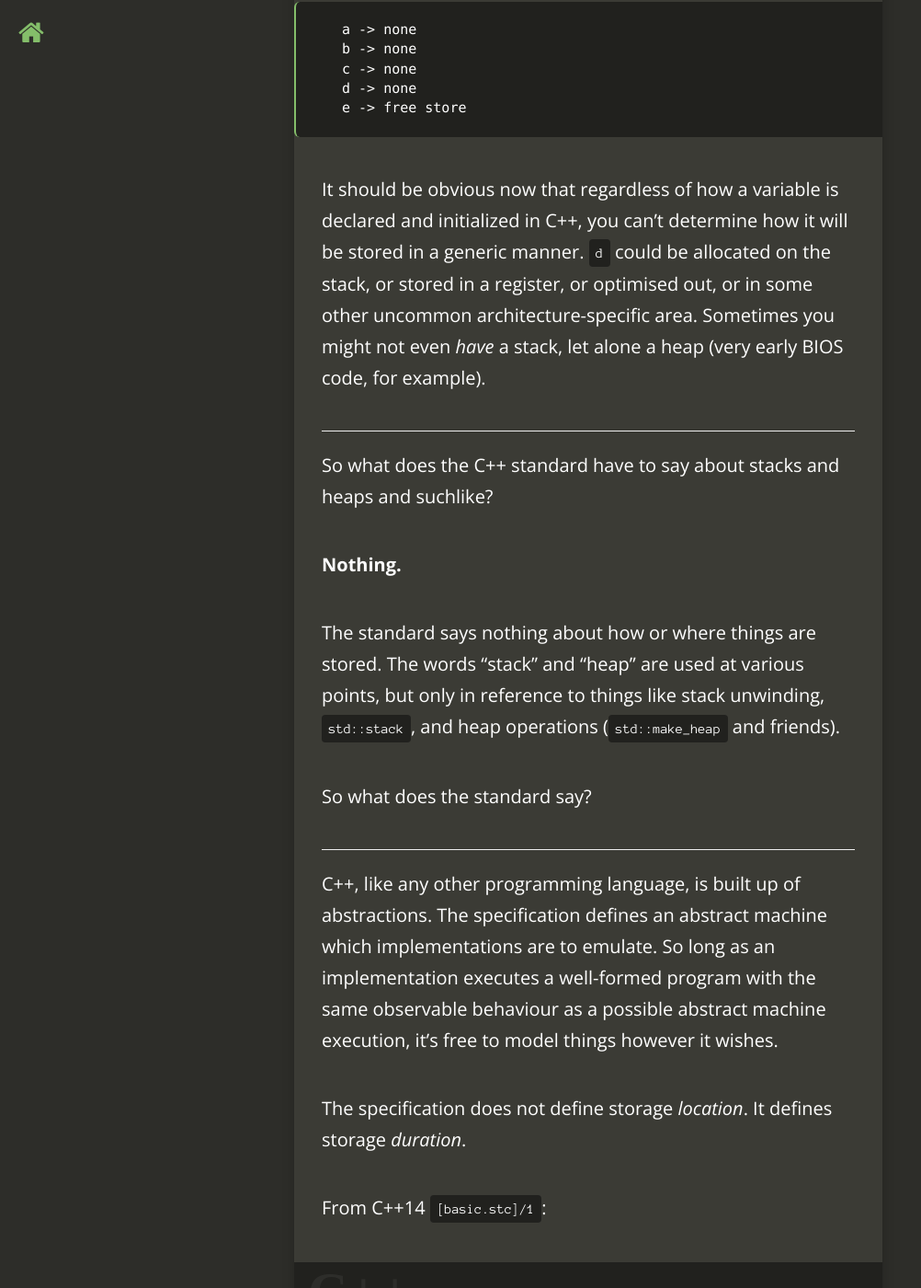
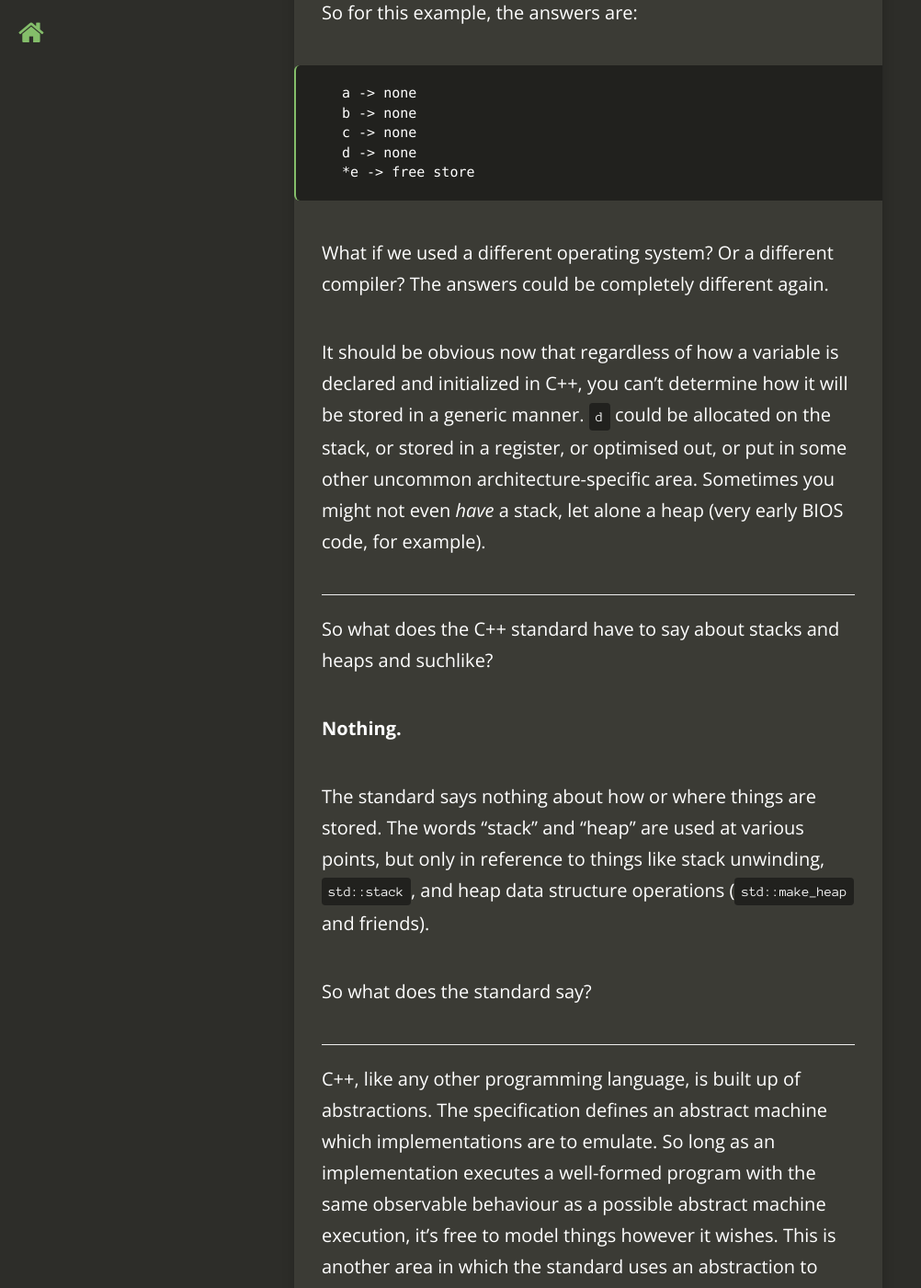
Before and after one commit to TartanLlama/tartanllama.github.io, a Jekyll site: the page built from _posts/2016-06-22-stack-and-heap.md, in a window 1280 px wide and 1400 px high, scrolled down 4825 px. Shown: the whole window at 92% size, without its empty margins (0-1002 px from the left). Built offline with Jekyll 4.4.1, drawn with Linux system fonts in a browser that asks for light colours; nearby versions of some CDN libraries; some of the changed text lies outside the part shown.

Commit message:
Nearly finished stack and heap rant

```diff
--- a/_posts/2016-06-22-stack-and-heap.md
+++ b/_posts/2016-06-22-stack-and-heap.md
@@ -1,21 +1,21 @@
 ---
 layout:     post
-title:      "Stack and Heap: Commonly Abused Terms"
+title:      "Stack and Heap: Commonly Misused Terms"
 data:       2016-06-2016
-summary:    Stop abusing "stack" and "heap".
+summary:    Stop misusing "stack" and "heap".
 category:   c++
-minutes: 20
-draft:      true
+minutes: 10
+draft: true
 tags:
  - c++
  - rants
 ---
 
-The terms "stack" and "heap" are often used in C++ writings incorrectly. Stop it.
+The terms "stack" and "heap" are often used in C++ writings inaccurately and unnecessarily. This article will show why the usage is incorrect and what terms should be used instead.
 
 -----------
 
-Have a look at the following code sample and have a think about where the variables are stored. Write down the answers if you feel like it.
+Have a look at the following code sample and have a think about where the `int`s are stored. Write down the answers if you feel like it.
 
 {% highlight cpp %}
 static int a;
@@ -37,7 +37,7 @@
     b -> .data binary section
     c -> register
     d -> stack
-    e -> heap
+    *e -> heap
 
 This is certainly a possibility. It mostly holds for an unoptimised compilation on my x86_64 Arch Linux system.
 
@@ -87,7 +87,7 @@
         .cfi_endproc
 {% endhighlight %}
 
-So `e` is stored on the "free store", which is where `new` allocates from. This is the official name for what is often inaccurately referred to as the "heap". The argument for the `c` parameter is stored in the `edi` register.
+So `*e` is stored on the "free store", which is where `new` allocates from. This is the official name for what is often inaccurately referred to as the "heap"; the data structure used to represent this construct doesn't need to be a heap. The argument for the `c` parameter is stored in the `edi` register.
 
 {% highlight nasm %}
 _Z3fooi:                                   ;start of foo
@@ -115,7 +115,7 @@
     b -> .data binary section
     c -> passed through register, stored on stack
     d -> stack
-    e -> free store
+    *e -> free store
 
 What if we turn on optimisations?
 
@@ -151,7 +151,7 @@
         .cfi_endproc
 {% endhighlight %}
 
-The calls to `foo` are removed. `e` is allocated, but not initialized.
+The calls to `foo` are removed. `*e` is allocated, but not initialized.
 
 So for this example, the answers are:
 
@@ -159,9 +159,11 @@
     b -> none
     c -> none
     d -> none
-    e -> free store
+    *e -> free store
 
-It should be obvious now that regardless of how a variable is declared and initialized in C++, you can't determine how it will be stored in a generic manner. `d` could be allocated on the stack, or stored in a register, or optimised out, or in some other uncommon architecture-specific area. Sometimes you might not even *have* a stack, let alone a heap (very early BIOS code, for example).
+What if we used a different operating system? Or a different compiler? The answers could be completely different again.
+
+It should be obvious now that regardless of how a variable is declared and initialized in C++, you can't determine how it will be stored in a generic manner. `d` could be allocated on the stack, or stored in a register, or optimised out, or put in some other uncommon architecture-specific area. Sometimes you might not even *have* a stack, let alone a heap (very early BIOS code, for example).
 
 ---------------
 
@@ -169,17 +171,15 @@
 
 **Nothing.**
 
-The standard says nothing about how or where things are stored. The words "stack" and "heap" are used at various points, but only in reference to things like stack unwinding, `std::stack`, and heap operations (`std::make_heap` and friends).
+The standard says nothing about how or where things are stored. The words "stack" and "heap" are used at various points, but only in reference to things like stack unwinding, `std::stack`, and heap data structure operations (`std::make_heap` and friends).
 
 So what does the standard say?
 
 -------------
 
-C++, like any other programming language, is built up of abstractions. The specification defines an abstract machine which implementations are to emulate. So long as an implementation executes a well-formed program with the same observable behaviour as a possible abstract machine execution, it's free to model things however it wishes.
+C++, like any other programming language, is built up of abstractions. The specification defines an abstract machine which implementations are to emulate. So long as an implementation executes a well-formed program with the same observable behaviour as a possible abstract machine execution, it's free to model things however it wishes. This is another area in which the standard uses an abstraction to avoid peppering architecture-specific terms across the document.
 
-The specification does not define storage *location*. It defines storage *duration*.
-
-From C++14 `[basic.stc]/1`:
+**The standard does not define storage *location*. It defines storage *duration*.**
 
 >Storage duration is the property of an object that defines the minimum potential lifetime of the storage containing the object. The storage duration is determined by the construct used to create the object and is one of the following:
 >
@@ -187,7 +187,7 @@
 > - thread storage duration
 > - automatic storage duration
 > - dynamic storage duration
-{:.standards}
+{:.standards para="[basic.stc]/1"}
 
 The descriptions of each of these durations are aptly precise and verbose, so I'll explain with some examples.
 
@@ -246,7 +246,7 @@
 }
 {% endhighlight %}
 
-`a` and `b` have dynamic storage duration. The storage for them will last until it is reclaimed using `delete`.
+`*a` and `*b` have dynamic storage duration. The storage for them will last until it is reclaimed using `delete`.
 
 
 -------------
@@ -273,12 +273,10 @@
     b -> static
     c -> automatic
     d -> automatic
-    e -> dynamic
+    *e -> dynamic
 
 -------------
 
-When should we refer to the storage duration and when should we refer to the storage location?
-
-I would advise the following:
+When should we refer to the storage duration and when should we refer to the storage location? I would advise the following:
 
 **Only refer to the storage location if you need to discuss where a variable is physically located. In all other cases, refer to the storage duration.**
--- a/css/style.scss
+++ b/css/style.scss
@@ -571,7 +571,8 @@
 				background-color: $darker;
 				color: white;
 				box-sizing: content-box;
-				border: none;
+                                border: none;
+
 				font-size: 28px;
 
 				@media (min-width: $screen-sm-min) {
@@ -886,12 +887,11 @@
 blockquote.standards::before {
     font-family: "Times New Roman";
     color: $light-medium;
-    content: "C++";
-    position: absolute;
-    top: 15px;
-    left: 15px;
-    font-size: 60px;
+    content: attr(para) ":";
+    position: relative;
+    top: 7px;
+    left: 0px;
+    font-size: 20px;
     font-weight: bold;
-    opacity: 0.1;
     z-index:0;
 }
--- a/index.html
+++ b/index.html
@@ -57,7 +57,7 @@
               <br/>
               <br/>
 
-              I am from Edinburgh, Scotland, which is known for its castle, history, and unpredictable weather. I studied Computer Science at the University of St Andrews, graduating with a 1st class BSc (hons) in 2013.
+              I am from Edinburgh, Scotland, which is known for its castle, history, and unpredictable weather. I studied Computer Science at the University of St Andrews, graduating with a 1st class BSc (Hons) in 2013.
               <br/>
               <br/>
 
```
Also changed, not shown: other parts of index.html (+0 -1 lines).
